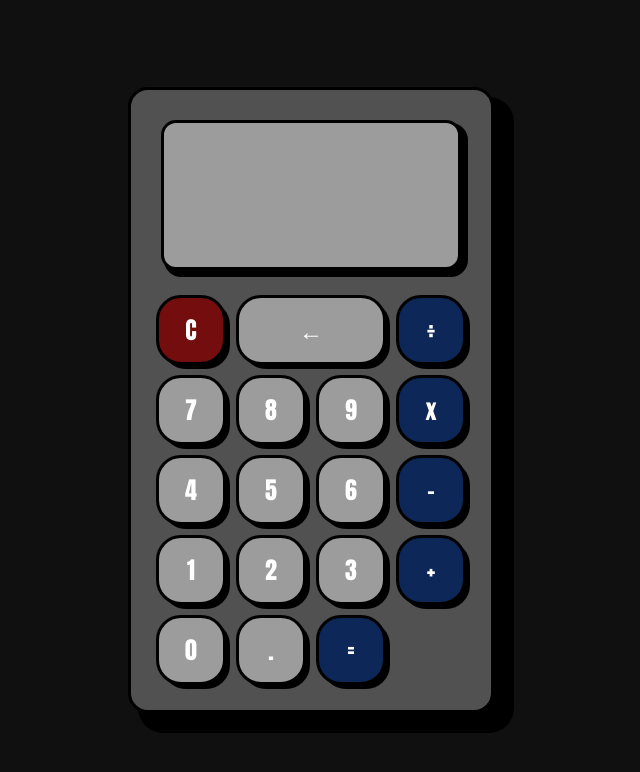
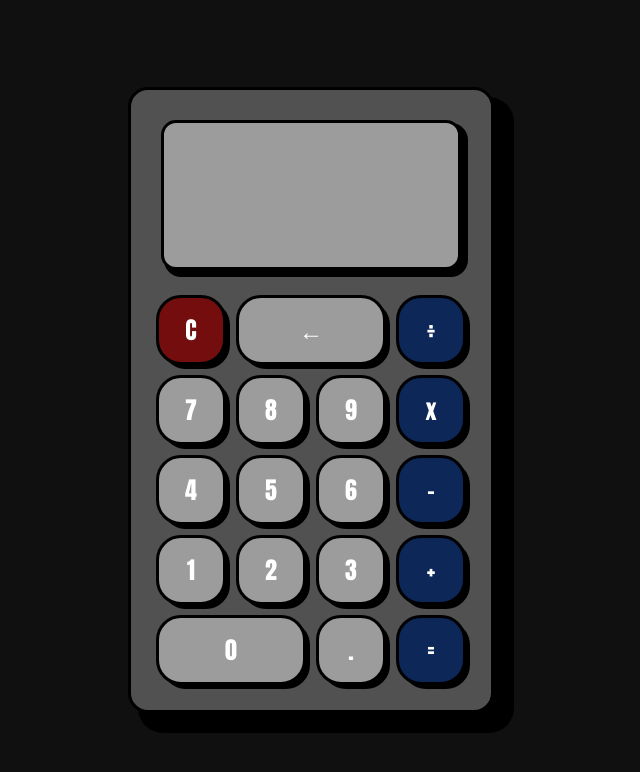
Before and after one commit to deiby-vargas-chaves/calculadora, a plain HTML site: page index.html in a window 1280 px wide. Shown: the whole page, without its empty margins (329-969 px from the left). Drawn offline with Linux system fonts and the light colour scheme.

Commit message:
reparar tamaño del 0

```diff
--- a/index.html
+++ b/index.html
@@ -36,7 +36,7 @@
     <button class="number">3</button>
     <button class="operador" value="sum">+</button>
 
-    <button class="col-2, number">0</button>
+    <button class="col-2 number">0</button>
     <button class="number">.</button>
     <button class="operador" value="igual">=</button>
 </div>
```
